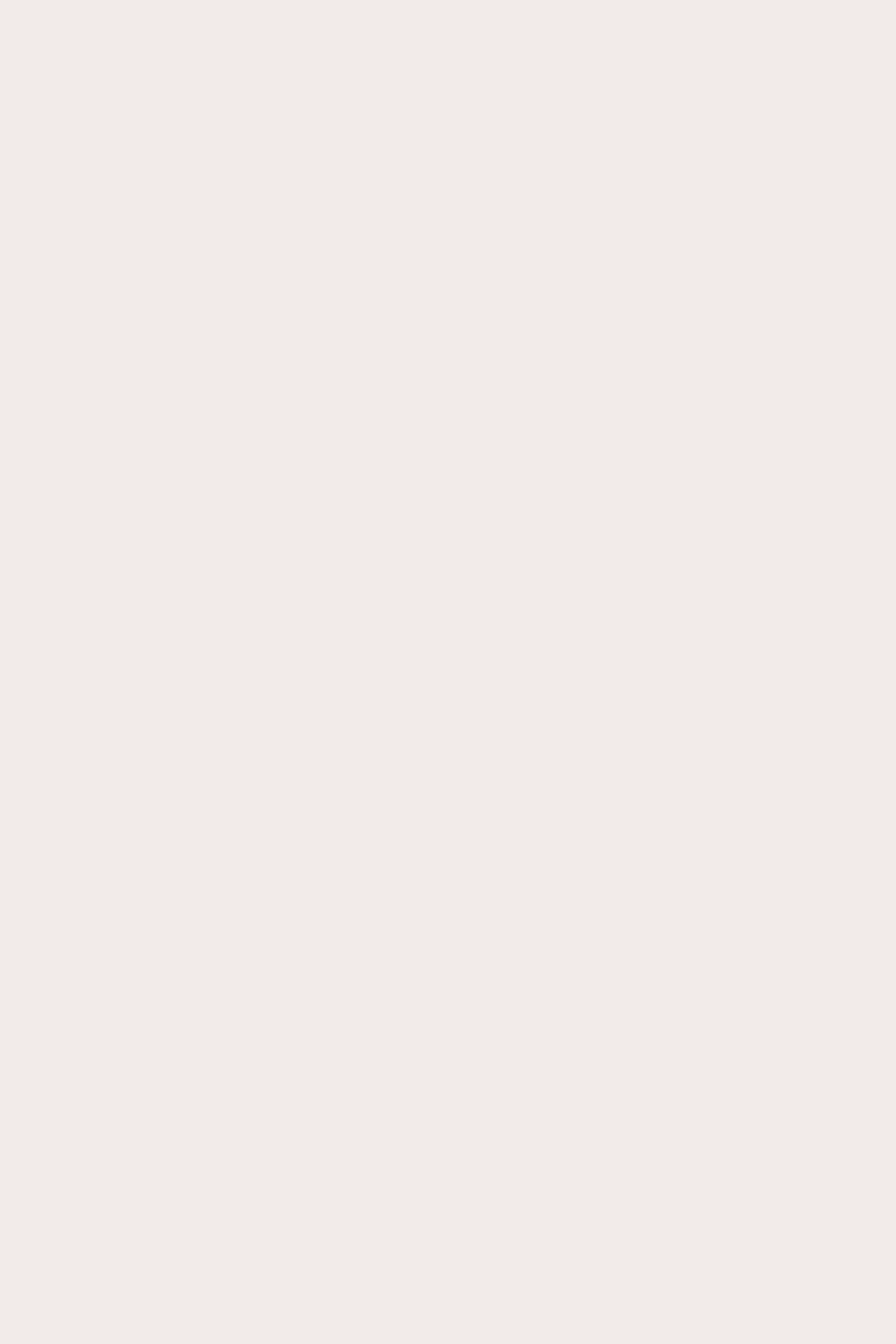
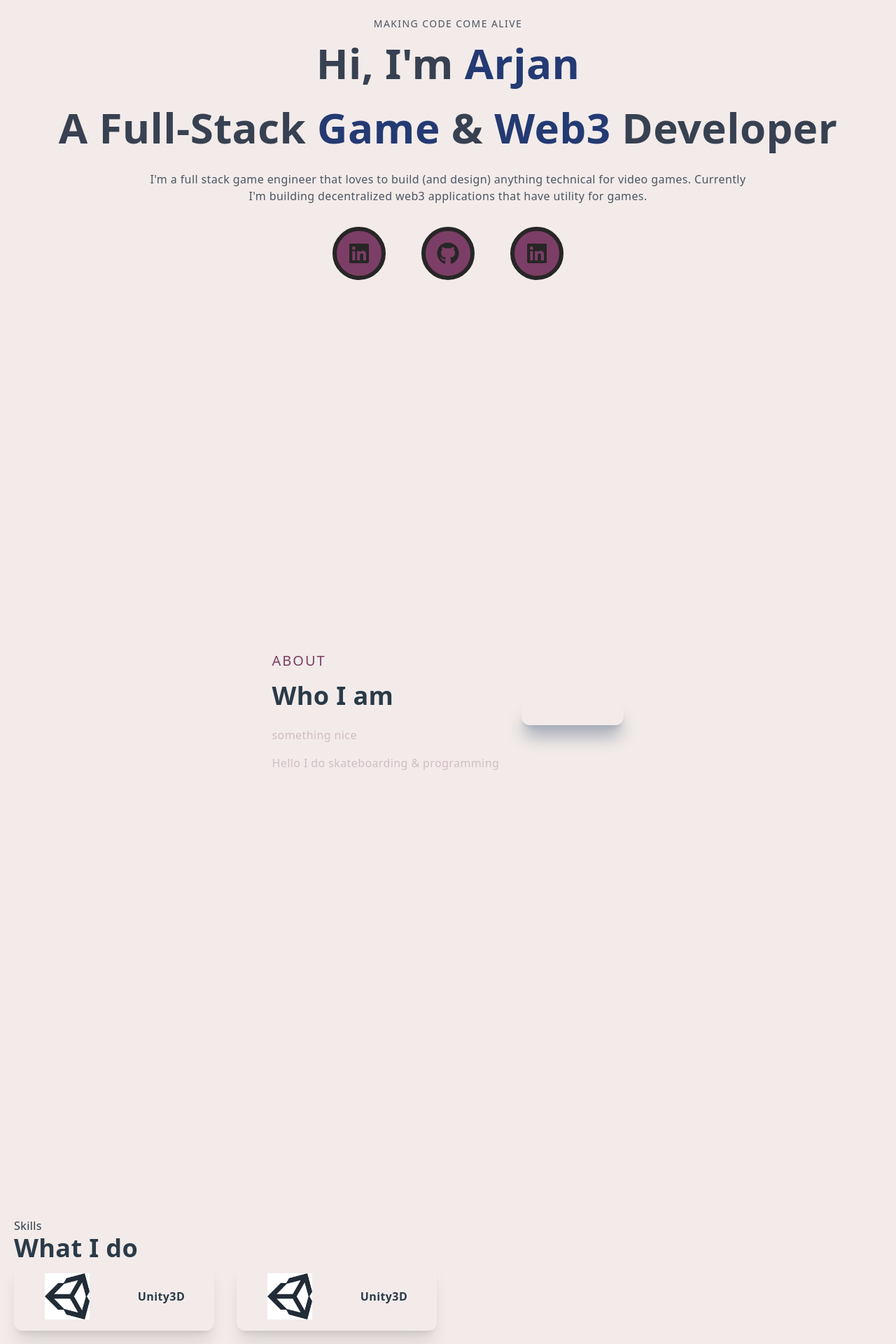
Before and after one commit to ArjanEend/portfolio-2022, a React (Create React App) app: page / in a window 1280 px wide. Shown: the part 180-2100 px from the top of the page at 70% size. Before the commit the page ends 800 px from the top, so only its background shows below. Built offline with nearby package versions, Linux system fonts and the light colour scheme.

Commit message:
ADD about & skills

```diff
--- a/src/App.tsx
+++ b/src/App.tsx
@@ -6,6 +6,7 @@ import { BrowserRouter, Routes } from 'react-router-dom';
 import Home from './components/Home';
 import Routing, { AppRoute } from './components/Routing';
 import About from './components/About';
+import Skills from './components/Skills';
 
 const routes: Array<HeaderLink & AppRoute> = [
   { path: "/", label: "Home", element: <Home /> },
@@ -19,8 +20,15 @@ function App() {
       <BrowserRouter>
         <Navbar links={routes} />
         <Routing routes={routes} />
-      </BrowserRouter>
-    </div>
+        <Routes>
+
+        </Routes>
+        <Home />
+        <About />
+        <Skills />
+
+      </BrowserRouter >
+    </div >
   );
 }
 
--- a/src/components/About.tsx
+++ b/src/components/About.tsx
@@ -2,6 +2,21 @@ import React from 'react'
 
 export default function About() {
     return (
-        <div>About</div>
+        <div className="w-full md:h-screen p-2 flex items-center py-16">
+            <div className='max-w-[1240px] m-auto md:grid grid-cols-3 gap-8'>
+                <div className='col-span-2'>
+                    <p className='uppercase text-xl tracking-widest text-main'>About</p>
+                    <h2 className='py-4'>Who I am</h2>
+                    <p className='py-2 text-main-500'>something nice</p>
+                    <p className='py-2 text-main-500'>
+                        Hello I do skateboarding & programming
+                    </p>
+
+                </div>
+                <div className='w-full h-auto m-auto shadow-xl shadow-gray-400 rounded-xl flex items-center justify-center p-4 hover:scale-105 ease-in duration-300'>
+                    <img className='rounded-xl' src=""></img>
+                </div>
+            </div>
+        </div>
     )
 }
--- a/src/components/Home.tsx
+++ b/src/components/Home.tsx
@@ -15,14 +15,14 @@ export default function Home() {
                         I'm a full stack game engineer that loves to build (and design) anything technical for video games. Currently I'm building decentralized web3 applications that have utility for games.
                     </p>
                     <div className='flex items-center justify-between max-w-[330px] m-auto py-4'>
-                        <div className='rounded-full border-[#ffffff30] border-4 shadow-md shadow-gray-400 p-6 cursor-pointer hover:scale-105 ease-in duration-150'>
-                            <FaLinkedin />
+                        <div className='rounded-full bg-main border-[#272626] border-[6px]  p-4 cursor-pointer hover:scale-105 ease-in duration-150'>
+                            <FaLinkedin size={32} color='#272626' />
                         </div>
-                        <div className='rounded-full border-[#ffffff30] border-4 shadow-md shadow-gray-400 p-6 cursor-pointer hover:scale-105 ease-in duration-150'>
-                            <FaGithub />
+                        <div className='rounded-full bg-main border-[#272626] border-[6px]  p-4 cursor-pointer hover:scale-105 ease-in duration-150'>
+                            <FaGithub size={32} color='#272626' />
                         </div>
-                        <div className='rounded-full border-[#ffffff30] border-4 shadow-md shadow-gray-400 p-6 cursor-pointer hover:scale-105 ease-in duration-150'>
-                            <FaLinkedin />
+                        <div className='rounded-full bg-main border-[#272626] border-[6px]  p-4 cursor-pointer hover:scale-105 ease-in duration-150'>
+                            <FaLinkedin size={32} color='#272626' />
                         </div>
                     </div>
                 </div>
--- a/src/components/Navbar.tsx
+++ b/src/components/Navbar.tsx
@@ -15,7 +15,7 @@ export default function Navbar({ links }: { links: HeaderLink[] }) {
     }
 
     return (
-        <div className='fixed w-full h-20 shadow-lg shadow-main-500 z-[100]'>
+        <div className='fixed bg-bg w-full h-20 border-[#272626] border-b-4 z-[100]'>
             <div className='flex justify-between items-center w-full h-full px-2 2xl:px-16'>
 
                 <div>
--- /dev/null
+++ b/src/components/Skills.tsx
@@ -0,0 +1,34 @@
+import React from 'react'
+
+export default function Skills() {
+    return (
+        <div className='w-full lg:h-screen p-2'>
+            <div className='max-w-[1240px] mx-auto flex flex-col justify-center h-full'>
+                <p>Skills</p>
+                <h2>What I do</h2>
+                <div className='grid md:grid-cols-2 lg:grid-cols-4 gap-8'>
+                    <div className='p-4 shadow-xl rounded-xl hover:scale-105 ease-in duration-300'>
+                        <div className='grid grid-cols-2 gap-4 justify-center items-center'>
+                            <div className='m-auto'>
+                                <img src={process.env.PUBLIC_URL + '/assets/skills/unity3d.png'} width='64px' height='64px' alt='/' />
+                            </div>
+                            <div className='flex flex-col items-center justify-center'>
+                                <h3>Unity3D</h3>
+                            </div>
+                        </div>
+                    </div>
+                    <div className='p-4 shadow-xl rounded-xl hover:scale-105 ease-in duration-300'>
+                        <div className='grid grid-cols-2 gap-4 justify-center items-center'>
+                            <div className='m-auto'>
+                                <img src={process.env.PUBLIC_URL + '/assets/skills/unity3d.png'} width='64px' height='64px' alt='/' />
+                            </div>
+                            <div className='flex flex-col items-center justify-center'>
+                                <h3>Unity3D</h3>
+                            </div>
+                        </div>
+                    </div>
+                </div>
+            </div>
+        </div>
+    )
+}
```
Also changed, not shown: public/assets/skills/unity3d.png (added).
